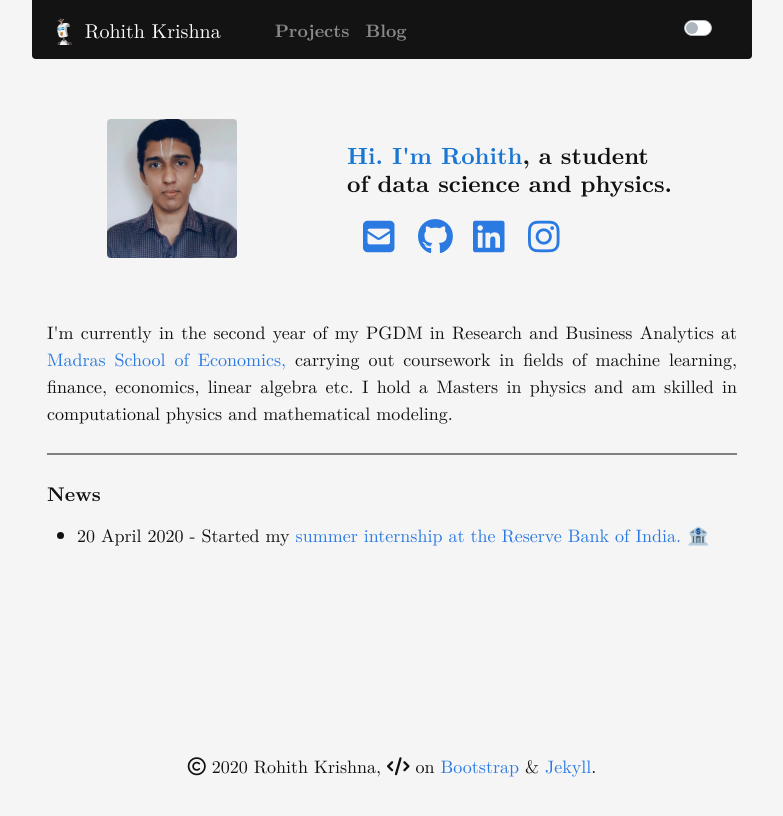
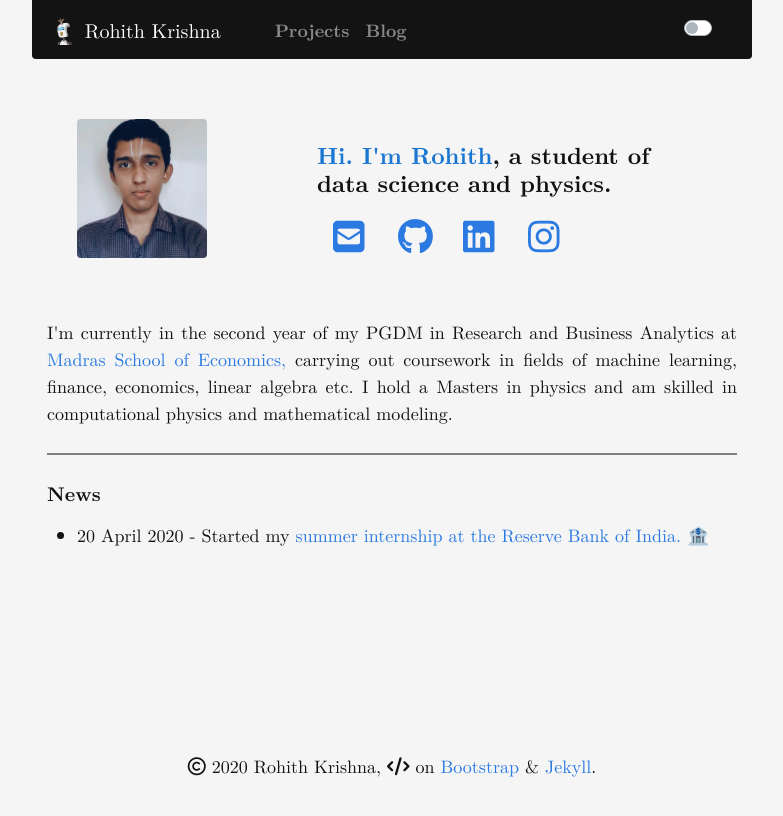
Before and after one commit to rohithmay/rohithmay.github.io, a Jekyll site: the page built from index.md, in a window 1280 px wide. Shown: the top 816 px of the page, without its empty margins (248-1031 px from the left). Built offline with Jekyll 4.4.1, drawn with Linux system fonts in a browser that asks for light colours; nearby versions of some CDN libraries; a style sheet for code colours, icons or effects is not loaded.

Commit message:
Update index.md

```diff
--- a/index.md
+++ b/index.md
@@ -18,7 +18,7 @@ title: Rohith Krishna
                   <div class="col col-1">
                         </div>
 
-                  <div class="col col-6 mr-auto d-flex align-items-left">
+                  <div class="col col-7 mr-auto d-flex align-items-left">
                         <div align="left">
                         <br/>
 
```
